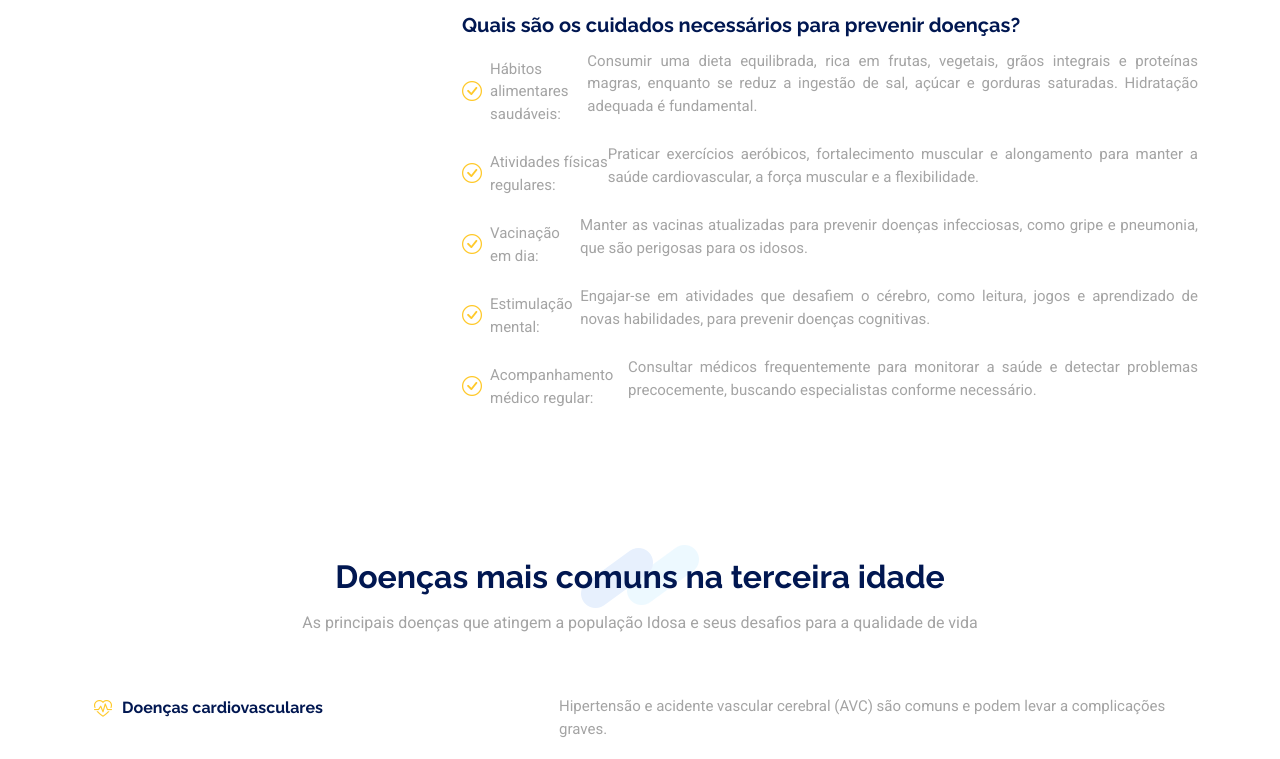
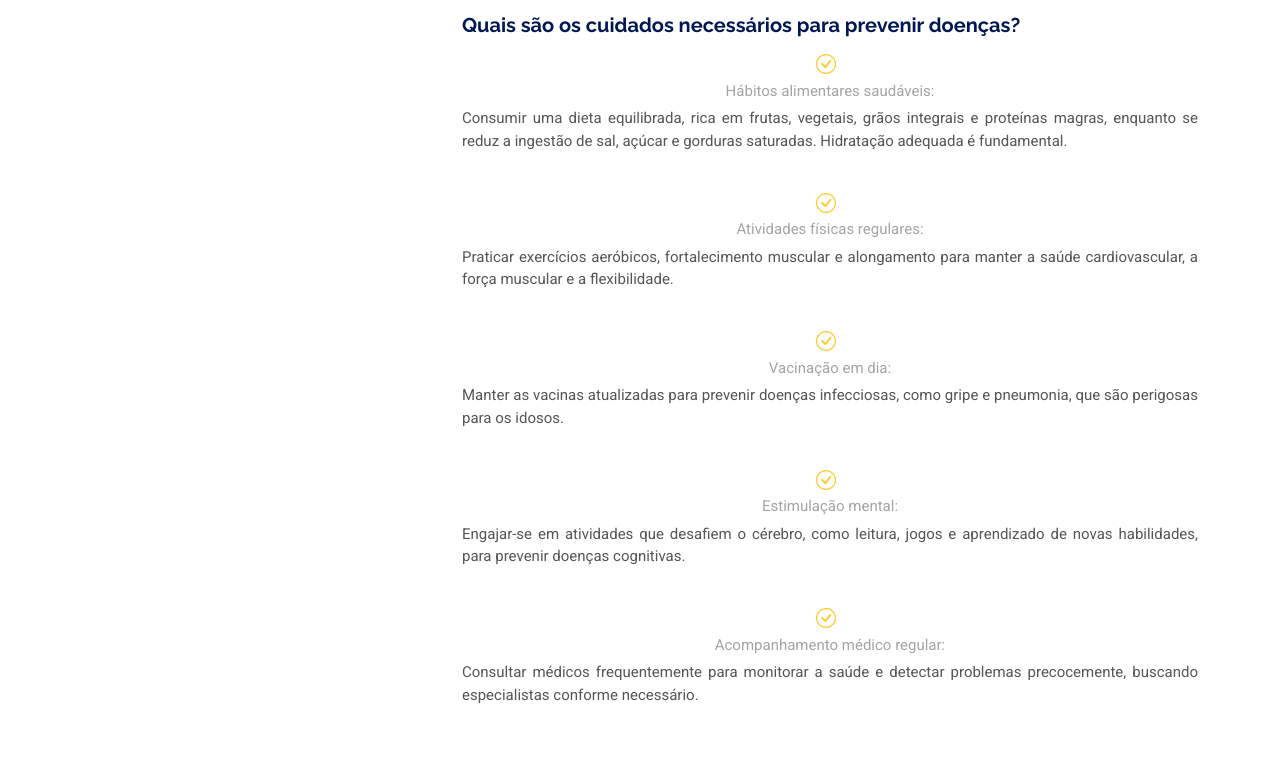
Before and after one commit to Augustoluissilva/bemviver-geografia, a plain HTML site: page saude.html in a window 1280 px wide. Shown: the part 1058-1817 px from the top of the page. Drawn offline with Linux system fonts and the light colour scheme.

Commit message:
css teste

```diff
--- a/saude.html
+++ b/saude.html
@@ -411,3 +411,18 @@
 </body>
 
 </html>
+
+<style>
+  /* Estilo para os itens de lista, fazendo o <p> ficar abaixo do <span> */
+ul li {
+  display: flex;
+  flex-direction: column; /* Faz o <p> ficar abaixo do <span> */
+  margin-bottom: 10px; /* Adiciona espaçamento entre os itens da lista */
+}
+
+ul li p {
+  margin-top: 5px; /* Espaço entre o <span> e o <p> */
+  font-size: 0.95em; /* Ajuste de tamanho para o parágrafo */
+  color: #555; /* Cor mais suave para o texto do parágrafo */
+}
+</style>
```
